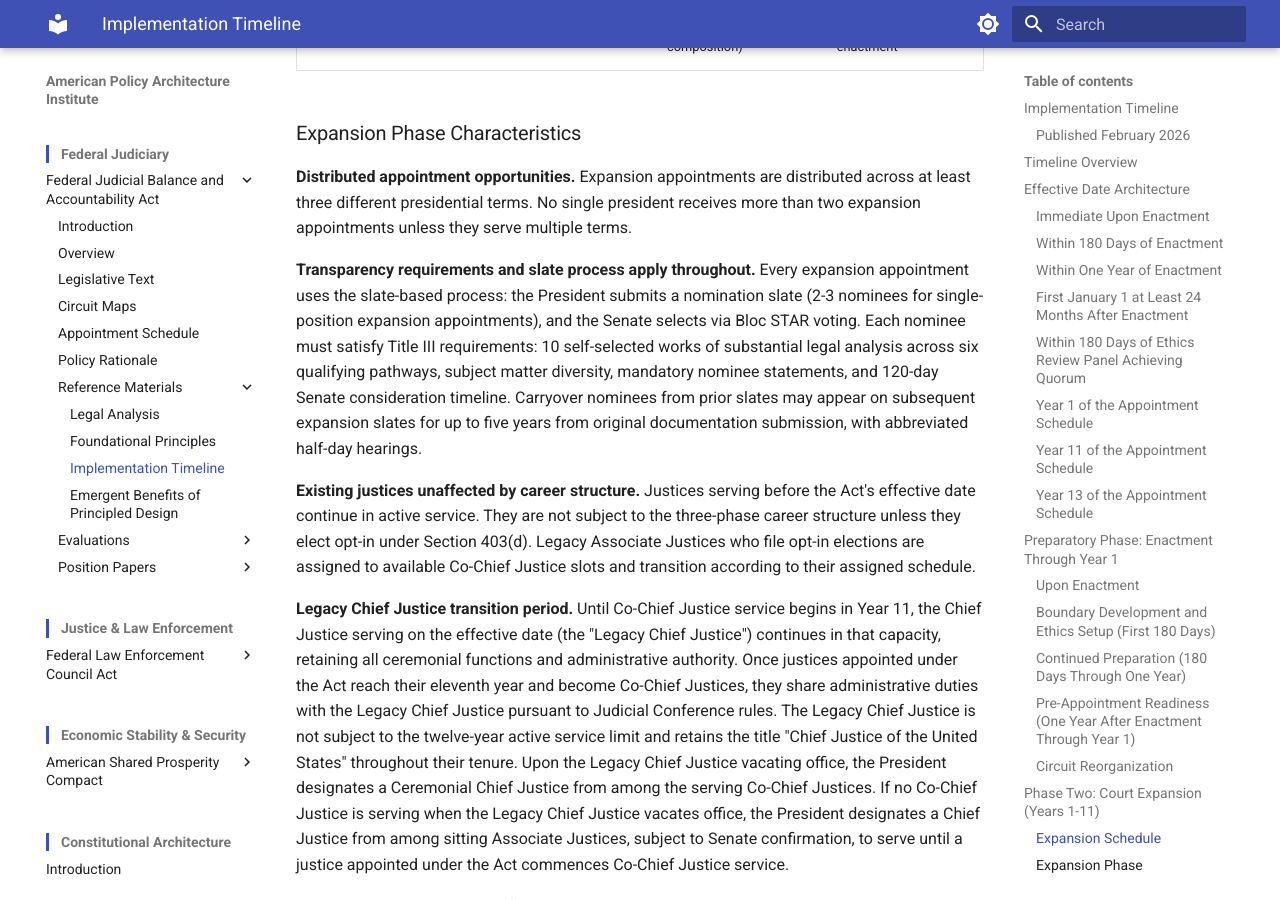
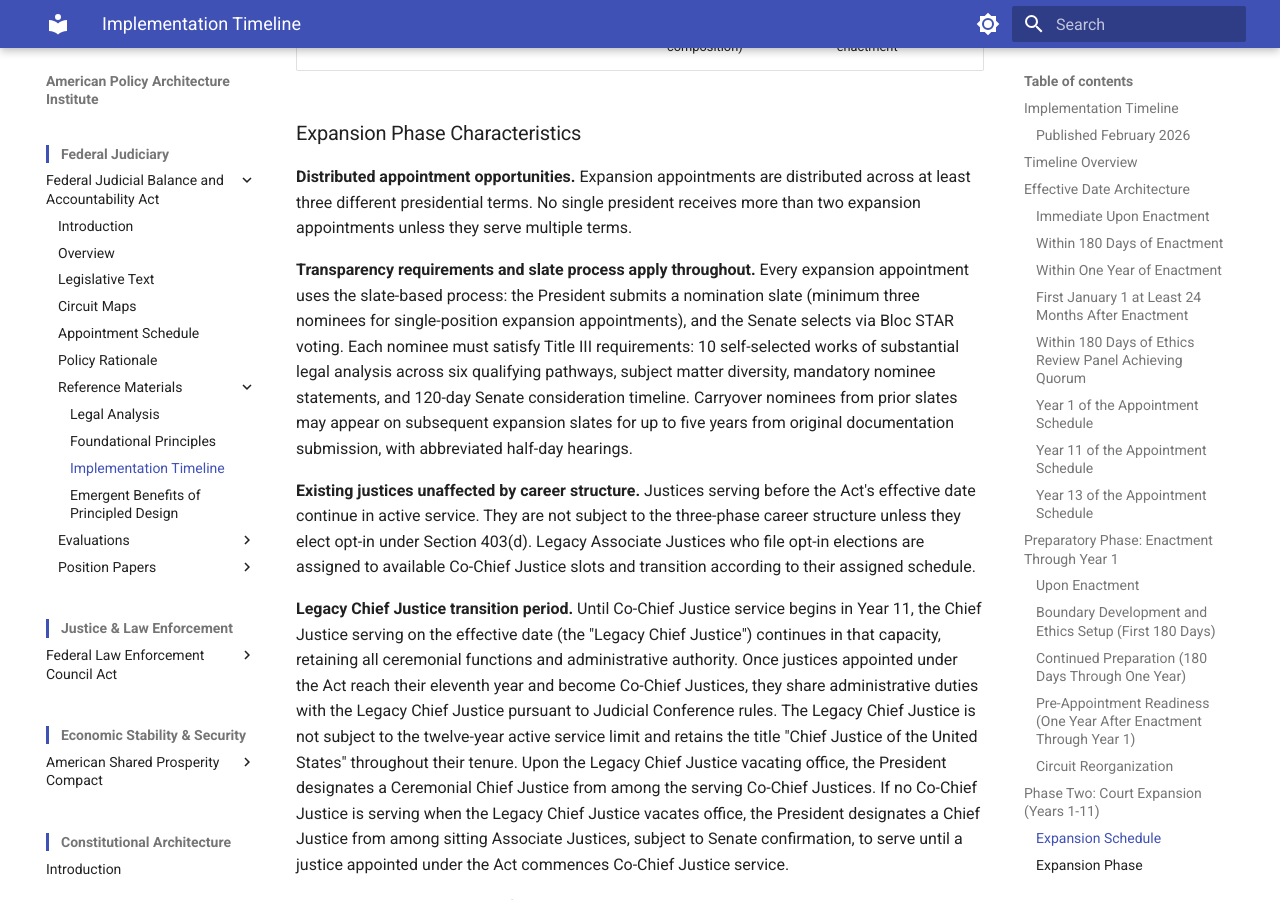
Before and after one commit to albertintech/apai, an MkDocs documentation site: the page built from docs/judiciary/fjbaa/implementation-timeline.md, in a window 1280 px wide and 900 px high, scrolled down 7754 px. Built offline with MkDocs 1.6.1 and Material for MkDocs 9.7.7, drawn with Linux system fonts in a browser that asks for light colours; some of the changed text lies outside the part shown.

Commit message:
Update implementation-timeline.md

```diff
--- a/docs/judiciary/fjbaa/implementation-timeline.md
+++ b/docs/judiciary/fjbaa/implementation-timeline.md
@@ -4,7 +4,7 @@
 
 ### Published February 2026
 
-Based on Rev 2.2 of the Federal Judicial Balance and Accountability Act
+Based on Rev 2.6 of the Federal Judicial Balance and Accountability Act
 
 ---
 
@@ -32,7 +32,7 @@
 
 **Transparency requirements and slate-based nomination take effect.** All provisions of Title III apply immediately to any Supreme Court justice nominated after the effective date. The slate-based nomination process (Section 202(a)) and Bloc STAR voting procedure (Section 202(b)) apply to all appointments under the Act, including expansion appointments. This includes:
 
-- Slate nomination requirement (minimum 2 nominees per position, maximum 2.5 per position rounded up; 2-3 nominees for single-position expansion appointments)
+- Slate nomination requirement (minimum n + 2 nominees, where n is the number of available positions; no maximum)
 - Bloc STAR voting procedure (senators score each nominee 0-5, aggregate scores determine selection)
 - Slate rejection authority (threshold determined by Senate rules)
 - Carryover nominee provisions (5-year eligibility, abbreviated hearings)
@@ -101,7 +101,7 @@
 
 ### Year 1 of the Appointment Schedule
 
-**Court expansion begins.** The President submits the first nomination slate (2-3 nominees) and the Senate selects via Bloc STAR voting. Year 1 falls in the first year of the presidential term following enactment, ensuring:
+**Court expansion begins.** The President submits the first nomination slate (minimum three nominees) and the Senate selects via Bloc STAR voting. Year 1 falls in the first year of the presidential term following enactment, ensuring:
 
 - The preparatory phase (circuit reorganization, ethics infrastructure) is complete or well underway
 - The appointing president and Senate have received a fresh electoral mandate
@@ -208,7 +208,7 @@
 
 **Distributed appointment opportunities.** Expansion appointments are distributed across at least three different presidential terms. No single president receives more than two expansion appointments unless they serve multiple terms.
 
-**Transparency requirements and slate process apply throughout.** Every expansion appointment uses the slate-based process: the President submits a nomination slate (2-3 nominees for single-position expansion appointments), and the Senate selects via Bloc STAR voting. Each nominee must satisfy Title III requirements: 10 self-selected works of substantial legal analysis across six qualifying pathways, subject matter diversity, mandatory nominee statements, and 120-day Senate consideration timeline. Carryover nominees from prior slates may appear on subsequent expansion slates for up to five years from original documentation submission, with abbreviated half-day hearings.
+**Transparency requirements and slate process apply throughout.** Every expansion appointment uses the slate-based process: the President submits a nomination slate (minimum three nominees for single-position expansion appointments), and the Senate selects via Bloc STAR voting. Each nominee must satisfy Title III requirements: 10 self-selected works of substantial legal analysis across six qualifying pathways, subject matter diversity, mandatory nominee statements, and 120-day Senate consideration timeline. Carryover nominees from prior slates may appear on subsequent expansion slates for up to five years from original documentation submission, with abbreviated half-day hearings.
 
 **Existing justices unaffected by career structure.** Justices serving before the Act's effective date continue in active service. They are not subject to the three-phase career structure unless they elect opt-in under Section 403(d). Legacy Associate Justices who file opt-in elections are assigned to available Co-Chief Justice slots and transition according to their assigned schedule.
 
@@ -472,7 +472,7 @@
 - **Appointment equalization:** Five appointments per presidential term beginning Year 21
 - **Vacancy coverage by lottery:** Random lottery per October Term for vacancy assignments; no additional presidential appointments
 - **60-day opt-in assignment notification:** Administrative Office notifies electing justices within 60 days
-- **Slate nomination requirement:** Minimum 2 nominees per position, maximum 2.5 per position rounded up; 2-3 nominees for single-position expansion appointments
+- **Slate nomination requirement:** Minimum n + 2 nominees, where n is the number of available positions; no maximum
 - **Bloc STAR voting:** Senators score each nominee 0-5; aggregate scores determine selection
 - **Slate rejection resubmission:** President must submit new slate within 30 days; rejected nominees excluded from immediately subsequent slate
 - **Carryover eligibility:** 5 years from original documentation submission; abbreviated half-day hearings
@@ -534,7 +534,8 @@
 ## Revision History
 
 **Revision 2.3** (Current)
-- DPS Rev 2.7 structural alignment: wrapped revision history in HTML comment block, added revision history note, added last revised line, standardized download link format, renamed file to Production Convention
+- Updated reference line to reflect FJBAA Rev 2.6
+- Updated slate sizing language in five locations: Immediate Upon Enactment section, first expansion appointment description, expansion phase characteristics, steady-state section, and Firm Requirements list; replaced n×2 minimum / n×2.5 maximum with n+2 minimum, no maximum
 
 **Revision 2.2**
 - Restructured entire document to eliminate hard-coded calendar dates in favor of enactment-relative and Appointment Schedule-relative milestones
@@ -668,7 +669,7 @@
 
 *Revision history available in the raw file.*
 
-> 📥 [Download this document](https://github.com/albertintech/apai/blob/main/docs/judiciary/fjbaa/implementation-timeline.md) (opens on GitHub -- click the download button)
+> 📥 [Download this document](https://github.com/albertintech/apai/blob/main/docs/judiciary/fjbaa/implementation-timeline.md) (opens on GitHub -- click the ⬇ download button)
 
 *Last revised April 2026*
 
```
Also changed, not shown: other parts of docs/judiciary/fjbaa/implementation-timeline.md (+1 -1 lines).
